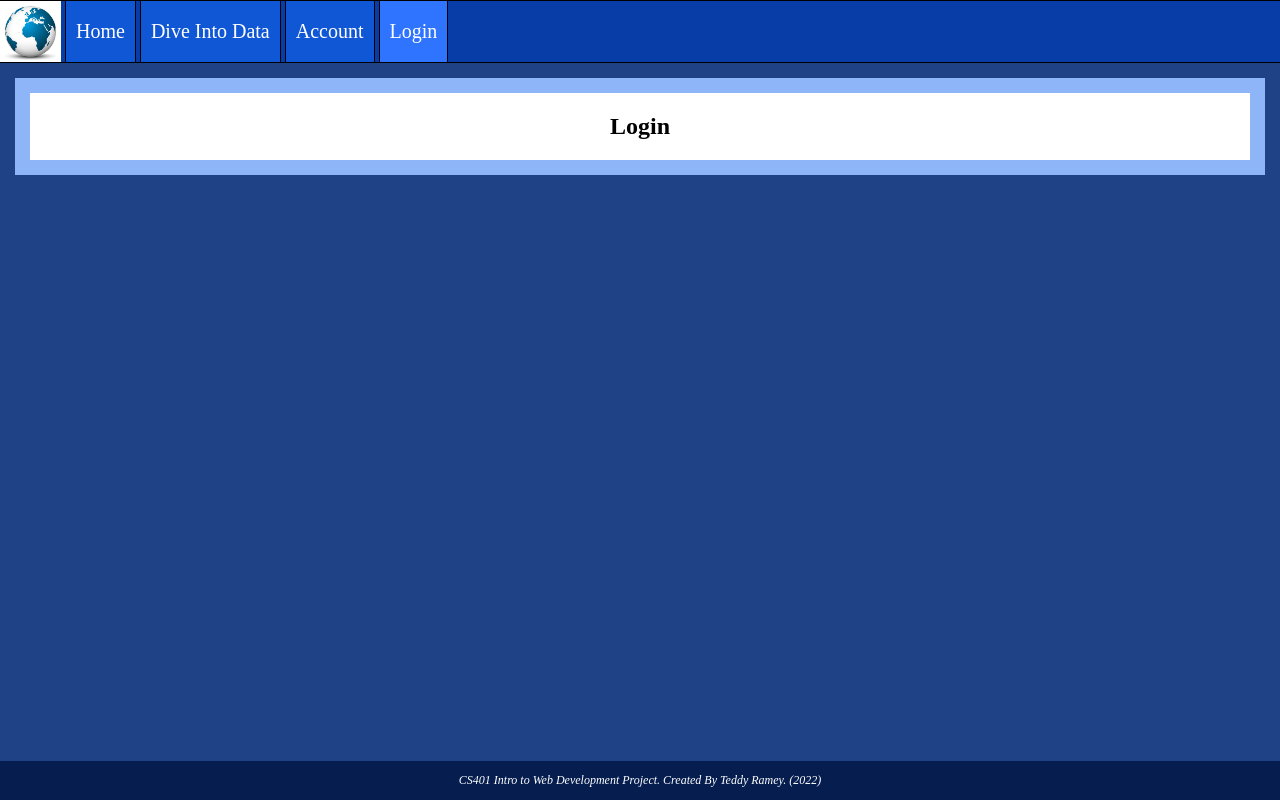
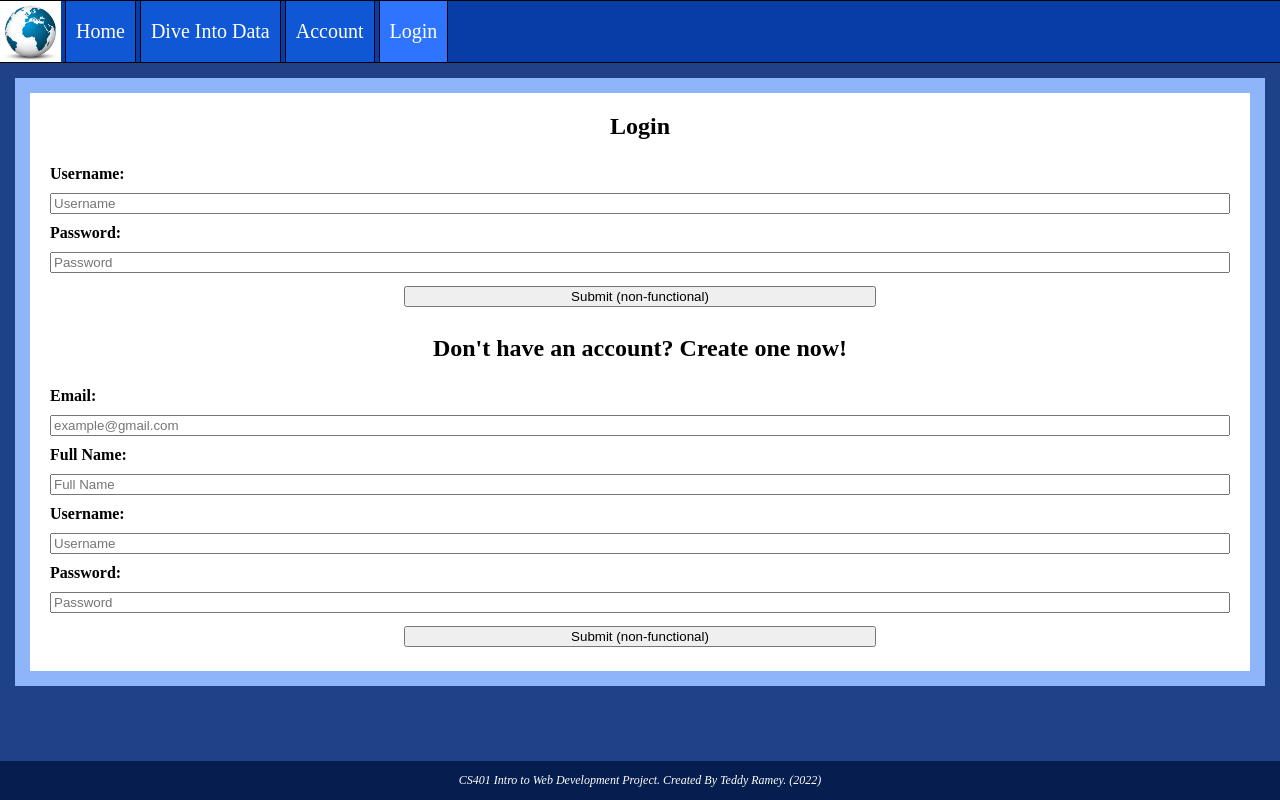
Before and after one commit to TheodoreRamey/cs401-website, a PHP site: page /login.php in a window 1280 px wide. Run offline with PHP 8.4, Linux system fonts and the light colour scheme.

Commit message:
Login page

```diff
--- a/login.php
+++ b/login.php
@@ -7,7 +7,27 @@
   <div class="background_card">
     <div class="content">
       <h2>Login</h2>
+      <form class="data_entry_form" action="check_login.php">
+        <label for="username">Username:</label>
+        <input type="text" id="username" placeholder="Username" name="username"></input>
+        <label for="password">Password:</label>
+        <input type="password" id="password" placeholder="Password" name="password"></input>
+        <button type="submit">Submit (non-functional)</button>
+      </form>
 
+
+      <h2>Don't have an account? Create one now!</h2>
+      <form class="data_entry_form" action="create_account.php">
+        <label for="email">Email:</label>
+        <input type="text" id="email" placeholder="example@gmail.com" name="email"></input>
+        <label for="name">Full Name:</label>
+        <input type="text" id="name" placeholder="Full Name" name="name"></input>
+        <label for="username">Username:</label>
+        <input type="text" id="username" placeholder="Username" name="username"></input>
+        <label for="password">Password:</label>
+        <input type="password" id="password" placeholder="Password" name="password"></input>
+        <button type="submit">Submit (non-functional)</button>
+      </form>
     </div>
   </div>
 <?php
--- a/map.php
+++ b/map.php
@@ -15,7 +15,7 @@
 
   <div class="background_card">
     <div class="content">
-      <form class="form_inline" action="create_info.php">
+      <form class="data_entry_form" action="create_info.php">
         <label for="game">Game Name:</label>
         <input type="text" id="game" placeholder="Leave blank for all games..." name="game"></input>
         <label for="platform">Game Platform:</label>
--- a/style.css
+++ b/style.css
@@ -94,25 +94,27 @@ hr {
   margin: 8px 0px;
 }
 
-.form_inline {
+.data_entry_form {
   display: flex;
   flex-flow: column;
   align-items: left;
 }
 
-.form_inline label {
+.data_entry_form label {
+  margin: 5px 0px;
+  font-weight: bold;
+}
+
+.data_entry_form input{
   margin: 5px 0px;
 }
 
-.form_inline input{
-  margin: 5px 0px;
+.data_entry_form button {
+  margin: 8 auto;
+  width: 40%;
 }
 
-.form_inline button {
-  margin: 5px 0px;
-}
-
-.form_inline button:hover {
+.data_entry_form button:hover {
   background-color: #888;
 }
 
```
